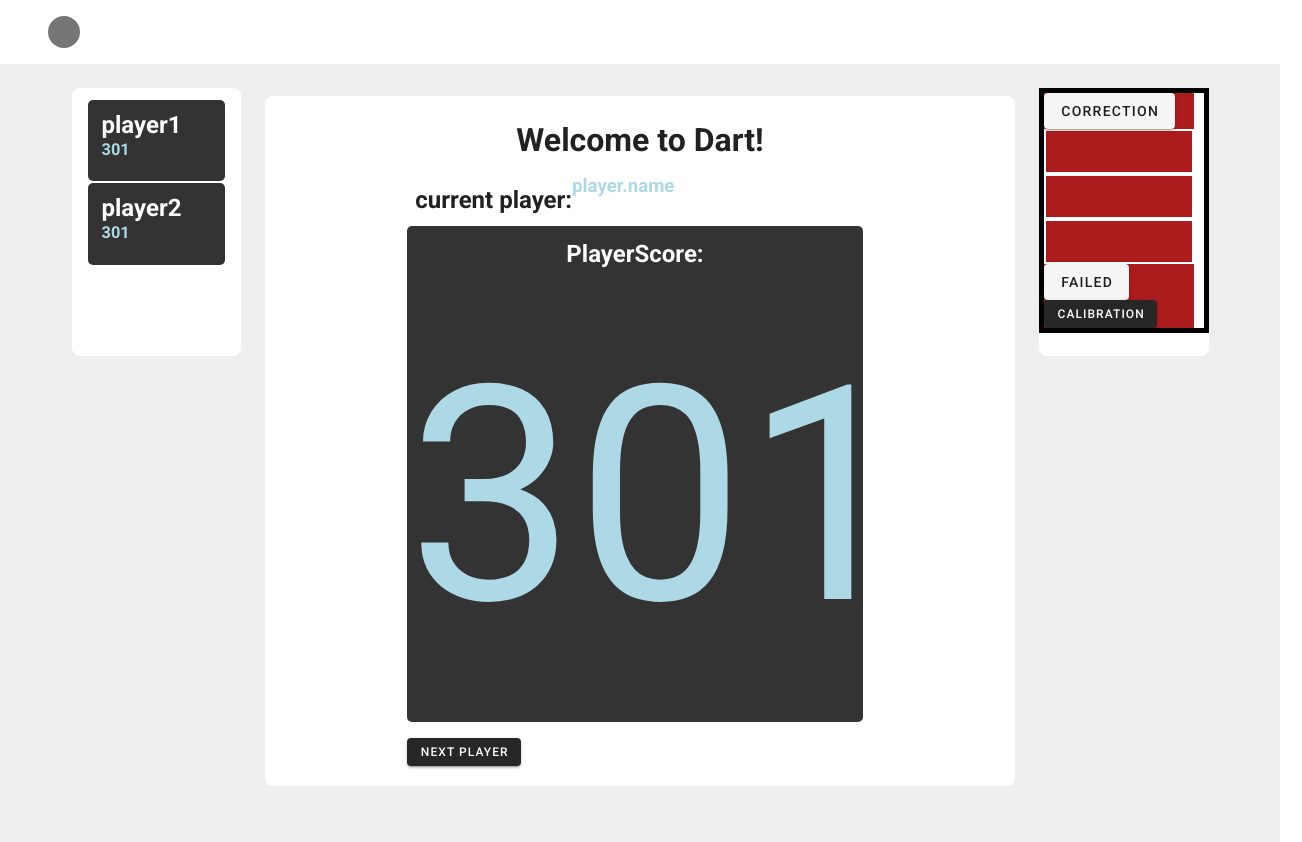
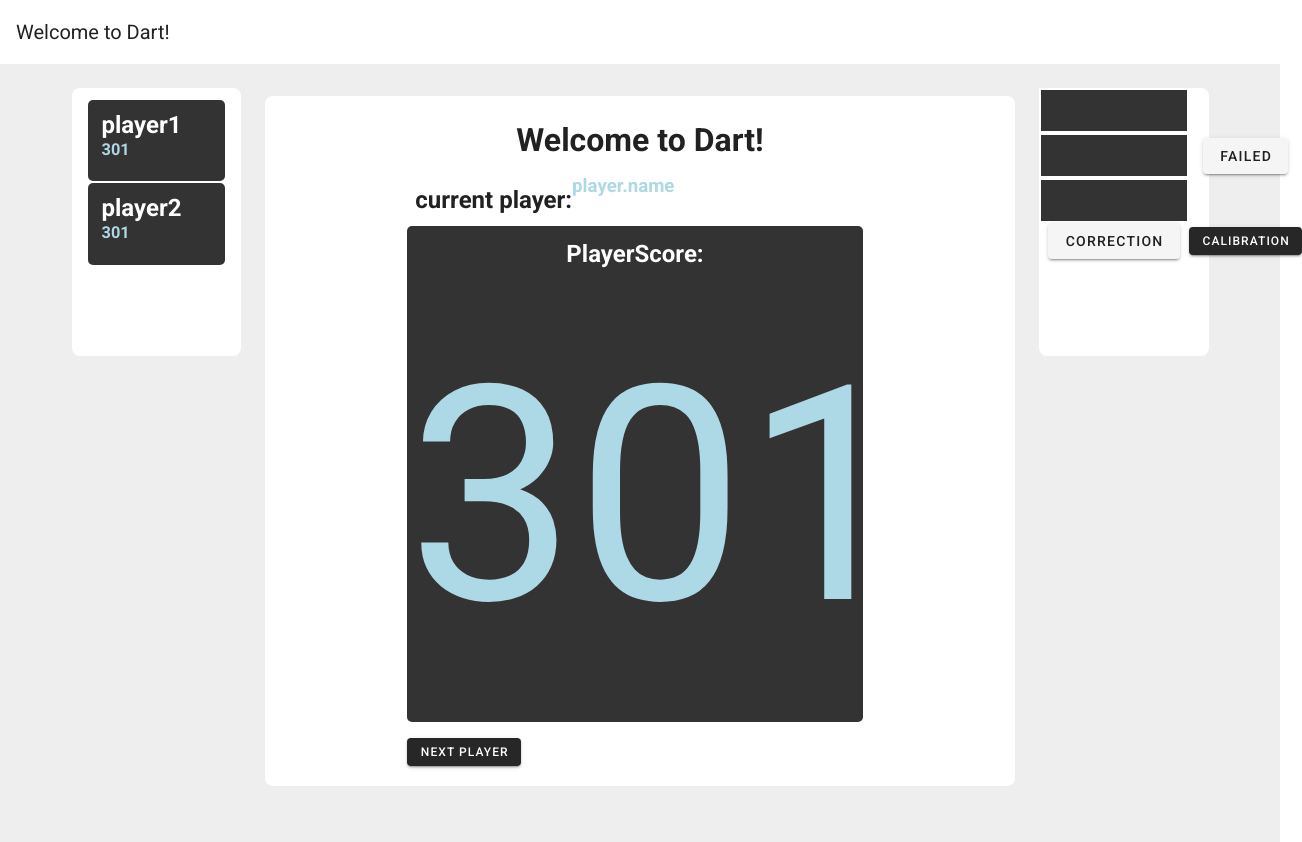
Before and after one commit to IZeybek/TeamProject-WiSe-DartImageProcessing, a Vue app in the folder dart-frontend/: page / in a window 1280 px wide. Both pictures are taken after a click on the button "START NEW GAME". Shown: the whole page, 1302 px wide, since content can reach past the window. Built offline with nearby package versions, Linux system fonts and the light colour scheme.

Commit message:
title name added | right button order changed

```diff
--- a/dart-frontend/package.json
+++ b/dart-frontend/package.json
@@ -15,7 +15,7 @@
   "devDependencies": {
     "@vue/cli-plugin-babel": "~4.5.0",
     "@vue/cli-plugin-router": "^4.5.15",
-    "@vue/cli-service": "~4.5.0",
+    "@vue/cli-service": "^4.5.15",
     "sass": "~1.32.0",
     "sass-loader": "^10.0.0",
     "vue-cli-plugin-vuetify": "~2.4.5",
--- a/dart-frontend/src/App.vue
+++ b/dart-frontend/src/App.vue
@@ -5,18 +5,12 @@
       color="white"
       flat
     >
-      <v-avatar
-        :color="$vuetify.breakpoint.smAndDown ? 'grey darken-1' : 'transparent'"
-        size="32"
-      ></v-avatar>
+    <v-app-bar-title> Welcome to Dart!</v-app-bar-title>
 
 
 
-      <v-avatar
-        class="hidden-sm-and-down"
-        color="grey darken-1 shrink"
-        size="32"
-      ></v-avatar>
+
+
     </v-app-bar>
 
     <v-main class="grey lighten-3">
--- a/dart-frontend/src/components/playDart.vue
+++ b/dart-frontend/src/components/playDart.vue
@@ -63,19 +63,6 @@
           >
             <div class="head">
               <div class="record">
-                <v-btn
-                  @click="
-                    isHidden = true;
-                    debug();
-                  "
-                >
-                  Correction</v-btn
-                >
-                <input
-                  v-if="isHidden"
-                  v-model="correct"
-                  placeholder="Richtige zahl eingeben"
-                />
                 <div
                   @click="
                     undo(correct);
@@ -100,17 +87,33 @@
                 >
                   {{ record[2] | totext }}
                 </div>
-                <v-btn
+
+              </div>
+              <v-btn
                   @click="
                     isHidden = true;
                     debug();
                   "
                   >Failed</v-btn
                 >
-                <v-btn class="justify-center" @click="startGame()" small dark
+                <v-btn
+                  @click="
+                    isHidden = true;
+                    debug();
+                  "
+                >
+                  Correction</v-btn
+                >
+                <input
+                  v-if="isHidden"
+                  v-model="correct"
+                  placeholder="Richtige zahl eingeben"
+                />
+                <div>
+                <v-btn class="justify-center" @click="debug()" small dark
                   >Calibration</v-btn
                 >
-              </div>
+            </div>
             </div>
           </div>
         </div>
@@ -190,7 +193,7 @@ export default {
   display: grid;
   grid-template-columns: 2fr 1fr;
   place-items: center;
-  border: 5px solid black;
+  /*border: 5px solid black;*/
 }
 
 .players {
@@ -198,8 +201,8 @@ export default {
   color: white;
 }
 .record {
-  justify-self: end;
-  background-color: rgb(173, 28, 28);
+  background-color: #333;
+
 }
 h1 {
   text-align: center;
@@ -252,43 +255,6 @@ h3 {
   color: #fff;
   border-radius: 5px;
 }
-.player.active:nth-child(1) {
-  background-color: red;
-}
-.player.active:nth-child(2) {
-  background-color: blue;
-}
-.player.active:nth-child(3) {
-  background-color: green;
-}
-.player.active:nth-child(4) {
-  background-color: purple;
-}
-.player.active:nth-child(5) {
-  background-color: rgb(28, 114, 110);
-}
 
-.playerchange,
-.gameover {
-  position: absolute;
-  top: 50%;
-  left: 50%;
-  width: 100%;
-  font-weight: bold;
-  transform: translate(-50%, -50%);
-  background-color: rgb(189, 201, 87);
-  color: white;
-  font-size: 2rem;
-  padding: 30px;
-  cursor: pointer;
-}
-.gameover {
-  padding: 0;
-}
-.gameover > div {
-  padding: 30px;
-}
-.playagain {
-  background-color: rgb(45, 102, 19);
-}
+
 </style>
```
Also changed, not shown: 1 other file (tests, documents, lock files or other folders).
